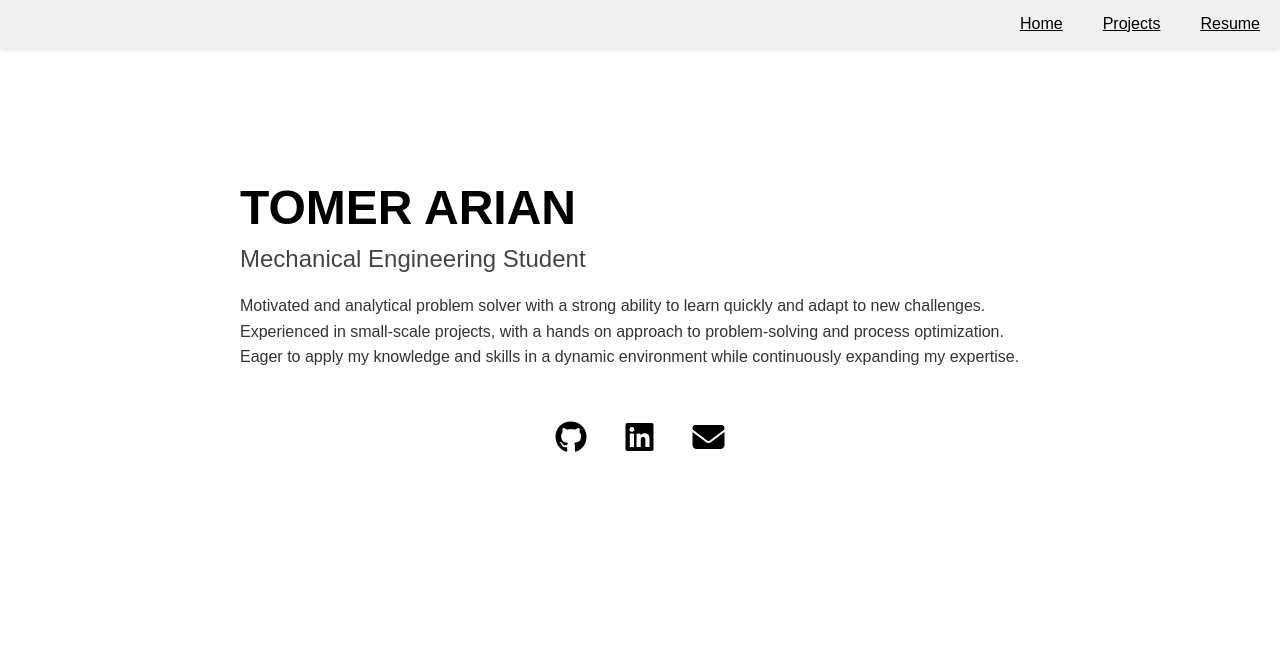
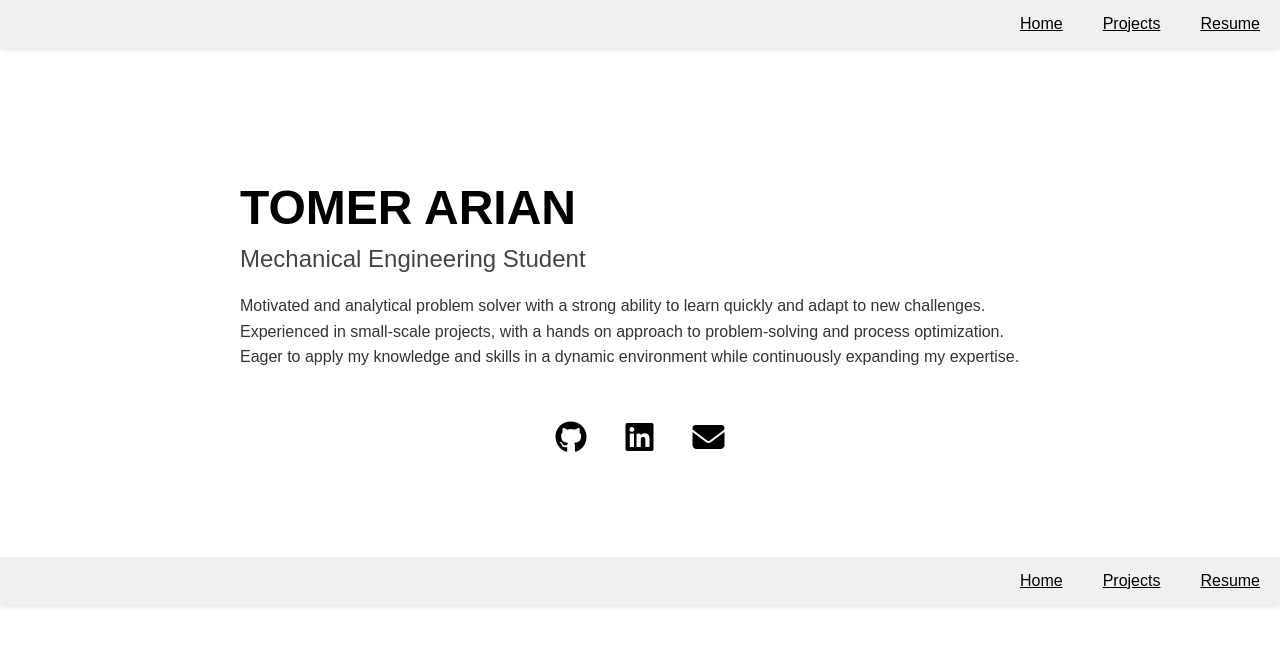
Before and after one commit to tomerari/tomerari.github.io, a plain HTML site: page index.html in a window 1280 px wide. Drawn offline with Linux system fonts and the light colour scheme.

Commit message:
Update index.html

```diff
--- a/index.html
+++ b/index.html
@@ -35,5 +35,14 @@
       </a>
     </div>
   </div>
+  <footer>
+    <nav>
+      <ul>
+        <li><a href="index.html">Home</a></li>
+        <li><a href="projects.html">Projects</a></li>
+        <li><a href="resume.html">Resume</a></li>
+      </ul>
+    </nav>
+  </footer>
 </body>
 </html>
```
